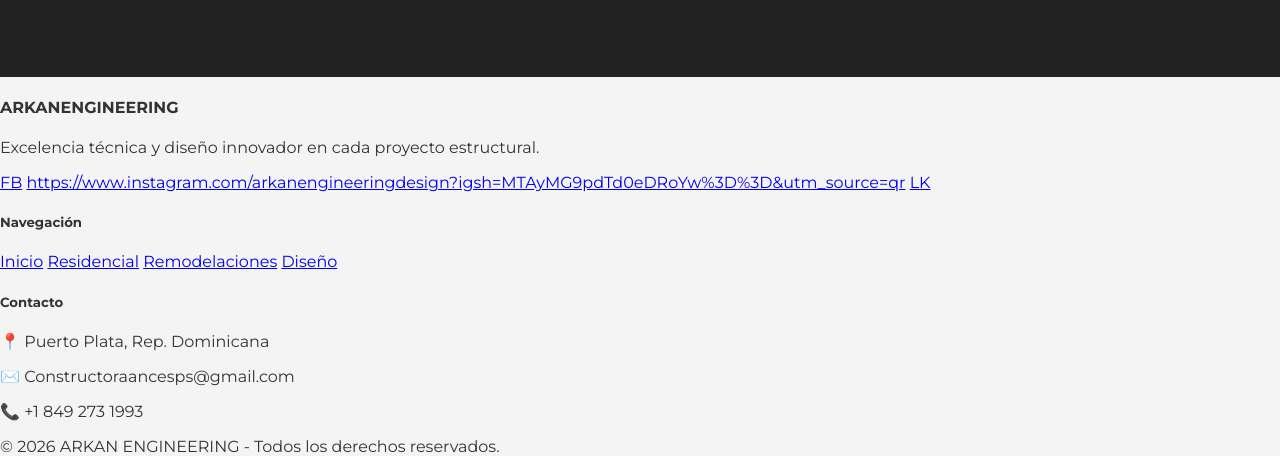
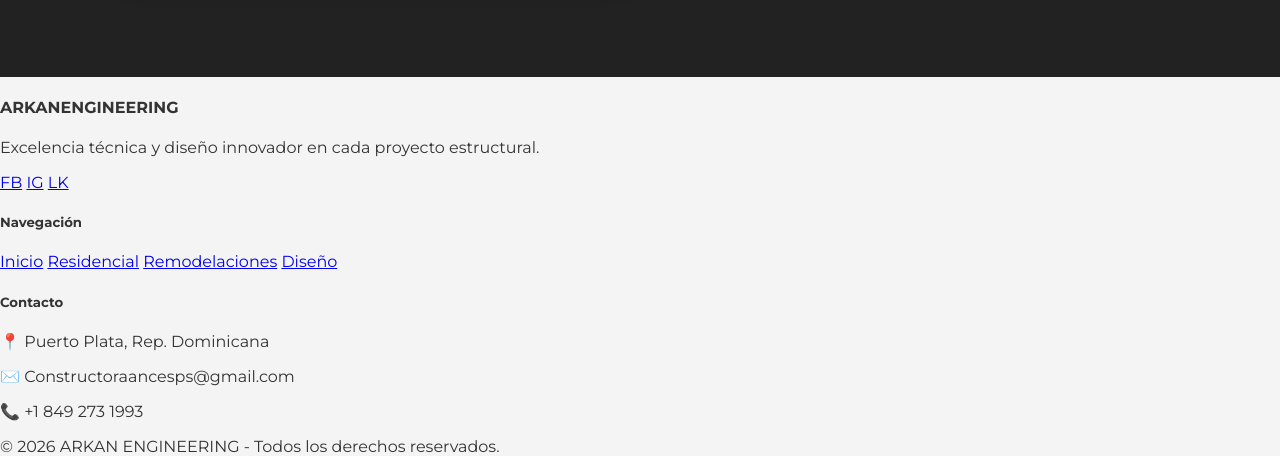
Before and after one commit to ArkanEngineering/ArkanEngineering-Desing, a plain HTML site: page index.html in a window 1280 px wide. Shown: the part 2458-2914 px from the top of the page. Drawn offline with Linux system fonts and the light colour scheme.

Commit message:
Update index.html

```diff
--- a/index.html
+++ b/index.html
@@ -260,7 +260,7 @@ body { margin: 0; font-family: 'Segoe UI', Tahoma, Geneva, Verdana, sans-serif;
             <p>Excelencia técnica y diseño innovador en cada proyecto estructural.</p>
             <div class="footer-socials">
                 <a href="#" class="social-icon">FB</a>
-                <a href="#" class="social-icon">https://www.instagram.com/arkanengineeringdesign?igsh=MTAyMG9pdTd0eDRoYw%3D%3D&utm_source=qr</a>
+                <a href="#" class="social-icon">IG</a>
                 <a href="#" class="social-icon">LK</a>
             </div>
         </div>
```
